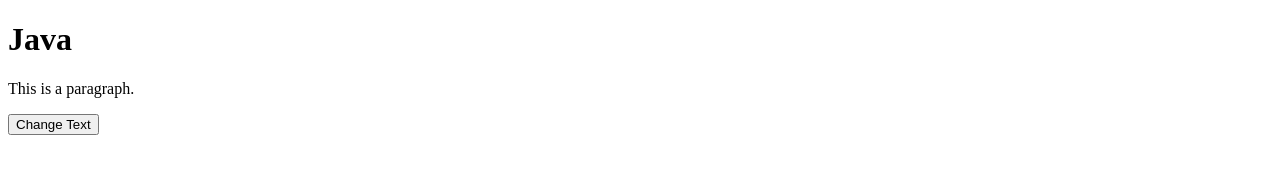
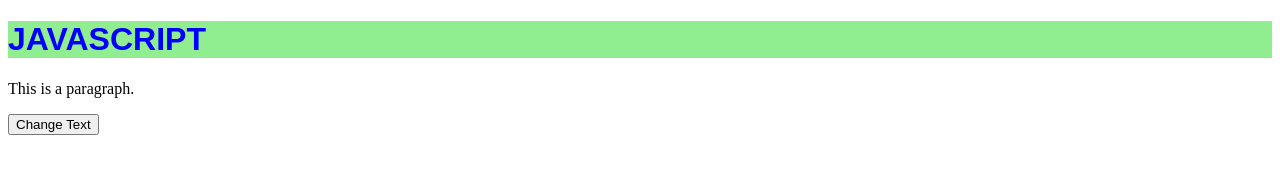
Before and after one commit to Itsmuavia/javascript-Basics, a plain HTML site: page index.html in a window 1280 px wide. Both pictures are taken after a click on the button "Change Text". Drawn offline with Linux system fonts and the light colour scheme.

Commit message:
fifth commit

```diff
--- a/index.html
+++ b/index.html
@@ -5,28 +5,28 @@
     <meta charset="UTF-8">
     <meta name="viewport" content="width=device-width, initial-scale=1.0">
     <title>Document</title>
-
 </head>
-<script>
-
-    function color() {
-        const title = document.getElementById("title");
-        title.textContent = "Java";
-        alert(title.textContent)
-    }
-
-    const button = document.getElementById("changeText");
-    button.addEventListener("click", color);
-
-</script>
 
 <body>
     <h1 id="title">Hello, DOM!</h1>
     <p class="text">This is a paragraph.</p>
-    <button id="changeText" onclick="color()">Change Text</button>
+    <button id="changeText">Change Text</button>
 
+    <script>
+        function color() {
+            const title = document.getElementById("title");
+            title.textContent = "JAVASCRIPT"
+            title.style.backgroundColor = "lightgreen";
+            title.style.color = "blue";
+            title.style.fontFamily="Arial, Helvetica, sans-serif"
+            alert(title.textContent);
+        }
 
-    <script src="Javascript.js"></script>
+        const button = document.getElementById("changeText");
+        button.addEventListener("click", color);
+
+    </script>
 </body>
+<script src="Javascript.js"></script>
 
 </html>
```
